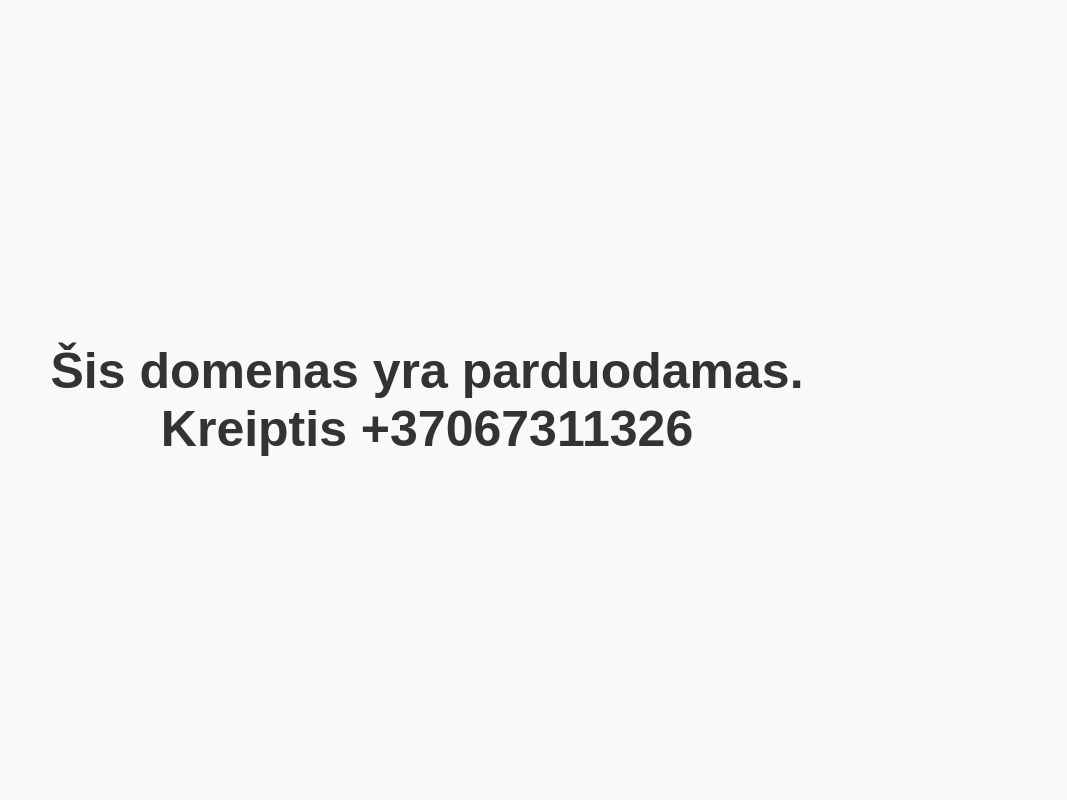
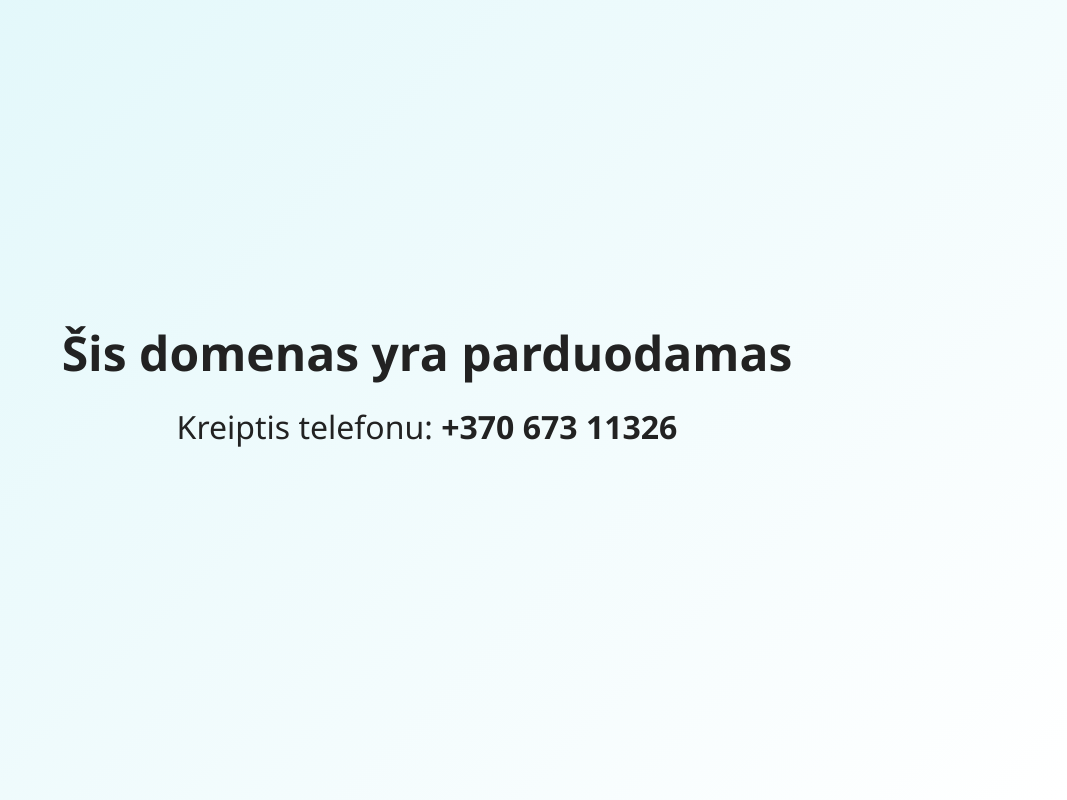
Before and after one commit to PauliusVaiciukevicius/domenas_parduodamas, a plain HTML site: page index.html in a window 1280 px wide. Shown: the whole page, without its empty margins (213-1280 px from the left). Drawn offline with Linux system fonts and the light colour scheme.

Commit message:
Update index.html

```diff
--- a/index.html
+++ b/index.html
@@ -2,26 +2,35 @@
 <html lang="lt">
 <head>
     <meta charset="UTF-8">
+    <title>Domenas parduodamas</title>
     <meta name="viewport" content="width=device-width, initial-scale=1.0">
-    <title>Domenas Parduodamas</title>
     <style>
         body {
+            margin: 0;
+            padding: 0;
+            background: linear-gradient(135deg, #e0f7fa, #ffffff);
+            height: 100vh;
             display: flex;
             justify-content: center;
             align-items: center;
-            height: 100vh;
-            margin: 0;
-            background-color: #f8f9fa;
-            font-family: Arial, sans-serif;
+            font-family: 'Segoe UI', Tahoma, Geneva, Verdana, sans-serif;
+            color: #222;
+            text-align: center;
         }
         h1 {
-            font-size: 50px;
-            text-align: center;
-            color: #333;
+            font-size: 48px;
+            margin: 0;
+        }
+        p {
+            font-size: 32px;
+            margin-top: 20px;
         }
     </style>
 </head>
 <body>
-    <h1>Šis domenas yra parduodamas.<br> Kreiptis +37067311326</h1>
+    <div>
+        <h1>Šis domenas yra parduodamas</h1>
+        <p>Kreiptis telefonu: <strong>+370 673 11326</strong></p>
+    </div>
 </body>
 </html>
```
